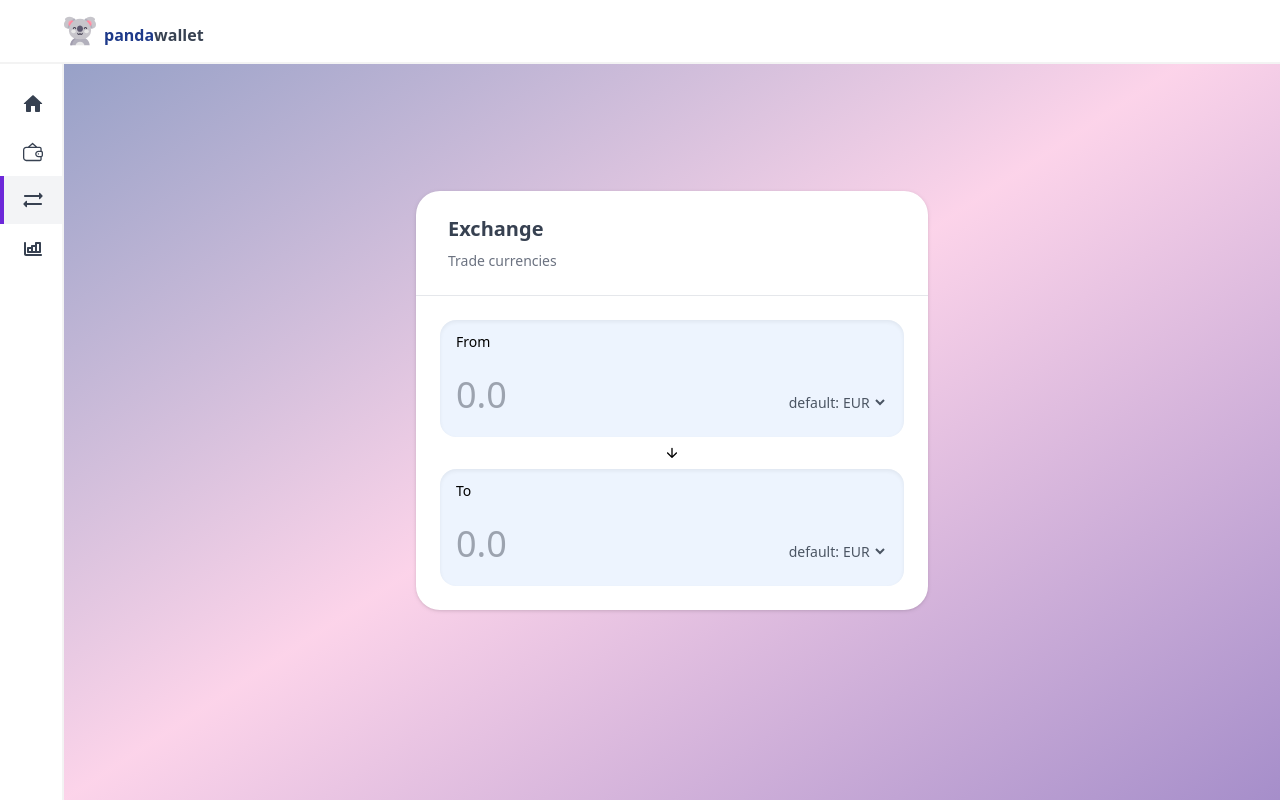
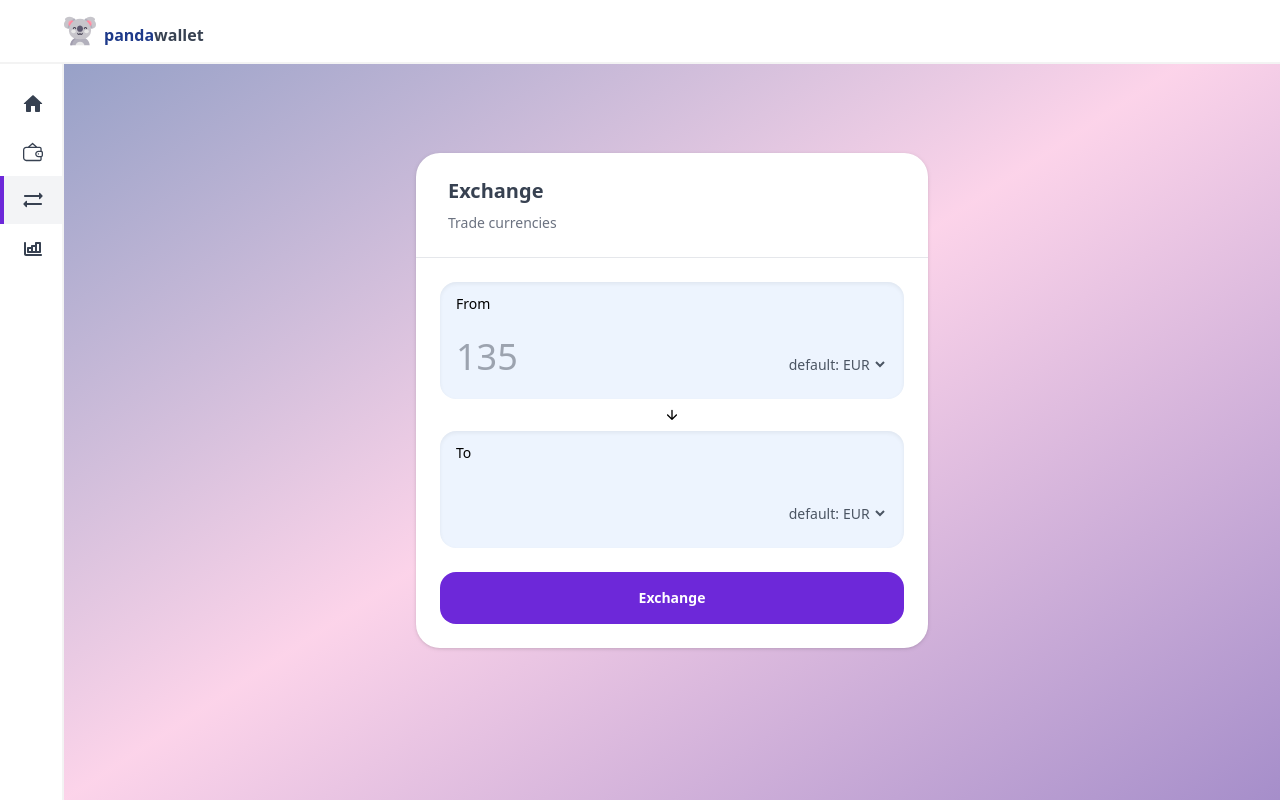
Before and after one commit to fr1j0/wallet, a React (Create React App) app: page /exchange in a window 1280 px wide. Built offline with nearby package versions, Linux system fonts and the light colour scheme; data requests are answered from the project's data file.

Commit message:
exchange pod working

```diff
--- a/db.json
+++ b/db.json
@@ -19,11 +19,11 @@
   "accounts": [
     {
       "id": "USD",
-      "balance": 127
+      "balance": 429.79999999999995
     },
     {
       "id": "EUR",
-      "balance": 13
+      "balance": 135
     },
     {
       "id": "CHF",
--- a/src/App.tsx
+++ b/src/App.tsx
@@ -3,6 +3,7 @@ import { BrowserRouter as Router } from "react-router-dom";
 import Header from "./components/header";
 import RouteContent from "./components/routeContent";
 import Sidebar from "./components/sidebar";
+import { fetchAccounts } from "./reducers/accountsReducer";
 import { fetchConfig } from "./reducers/configReducer";
 import { fetchCurrencies } from "./reducers/currencyReducer";
 import { useAppDispatch } from "./store";
@@ -13,6 +14,7 @@ function App() {
   useEffect(() => {
     dispatch(fetchConfig());
     dispatch(fetchCurrencies());
+    dispatch(fetchAccounts());
   }, []);
 
   return (
--- a/src/components/currencySelect/currencySelect.tsx
+++ b/src/components/currencySelect/currencySelect.tsx
@@ -4,11 +4,12 @@ import { selectConfig } from "../../reducers/configReducer";
 import { selectCurrencies } from "../../reducers/currencyReducer";
 
 type Props = {
+  disabled?: boolean;
   refEl?: LegacyRef<HTMLSelectElement>;
   onChange?: (currency: string) => void;
 };
 
-const CurrencySelect = ({ onChange, refEl }: Props) => {
+const CurrencySelect = ({ disabled, onChange, refEl }: Props) => {
   const config = useSelector(selectConfig);
   const currencies = useSelector(selectCurrencies);
   const [defaultCurrency, setDefaultCurrency] = useState("");
@@ -27,13 +28,14 @@ const CurrencySelect = ({ onChange, refEl }: Props) => {
 
   return (
     <span className="flex items-end pb-3">
-      <span className="text-sm font-normal">default:</span>
+      {disabled ? "" : <span className="text-sm font-normal">default:</span>}
       <select
         ref={refEl}
         name="currency"
         className="text-sm bg-transparent focus:outline-none"
         value={defaultCurrency}
         onChange={handleOnchange}
+        disabled={disabled}
       >
         {currencies.map((currency, index) => (
           <option key={index} value={currency.id}>
--- a/src/components/deposit/deposit.tsx
+++ b/src/components/deposit/deposit.tsx
@@ -26,10 +26,10 @@ const Deposit = () => {
     }
   }, [depositStatus]);
 
-  const doDeposit = async () => {
+  const doDeposit = () => {
     const amount: number = Number(inputRef?.current!.value);
     const currency = (currencyRef.current as HTMLSelectElement).value;
-    await dispatch(depositCurrency({ amount, currency }));
+    dispatch(depositCurrency({ amount, currency }));
   };
 
   return (
@@ -43,7 +43,7 @@ const Deposit = () => {
             className="appearance-none bg-transparent border-none shadow-none w-4/5 py-2 pr-3 text-gray-700 leading-tight focus:outline-none"
             placeholder="0.0"
           />
-          <CurrencySelect refEl={currencyRef} />
+          <CurrencySelect refEl={currencyRef} disabled />
         </div>
       </div>
       <button
--- a/src/components/exchange/exchange.tsx
+++ b/src/components/exchange/exchange.tsx
@@ -1,15 +1,93 @@
-import React from "react";
+import React, { useEffect, useRef, useState } from "react";
 import Pod from "../pod";
 import { ReactComponent as ArrowIcon } from "../../assets/icon-arrow.svg";
 import CurrencySelect from "../currencySelect";
+import {
+  Account,
+  exchangeCurrency,
+  fetchAccounts,
+  selectAccounts,
+  selectExchangeStatus,
+} from "../../reducers/accountsReducer";
+import { useDispatch, useSelector } from "react-redux";
+import { selectConfig } from "../../reducers/configReducer";
+import useExchangedValue from "../../hooks/useExchangedValue";
+import Spinner from "../spinner";
 
 const Exchange = () => {
-  const handleCurrencyChangeFrom = (currency: string) => {
-    // dispatch(updateConfig({ defaultCurrency: currency }));
+  const dispatch = useDispatch();
+  const inputFromRef = useRef<HTMLInputElement>(null);
+  const inputToRef = useRef<HTMLInputElement>(null);
+  const currencyFromRef = useRef<HTMLSelectElement>(null);
+  const currencyToRef = useRef<HTMLSelectElement>(null);
+  const accounts = useSelector(selectAccounts);
+  const defaultCurrency = useSelector(selectConfig).defaultCurrency;
+  const [fromAccount, setFromAccount] = useState<Account | null>(null);
+  const [toAccount, setToAccount] = useState<Account | null>(null);
+  const [fromValue, setFromValue] = useState<string>("");
+  const [exchanging, setExchanging] = useState(false);
+  const { exchange, calculateExchange } = useExchangedValue();
+  const exchangeStatus = useSelector(selectExchangeStatus);
+
+  useEffect(() => {
+    dispatch(fetchAccounts());
+    handleFromInputChange();
+  }, []);
+
+  useEffect(() => {
+    handleSelectFromChange(defaultCurrency);
+    handleSelectToChange(defaultCurrency);
+  }, [defaultCurrency]);
+
+  useEffect(() => {
+    if (exchangeStatus === "pending") {
+      setExchanging(true);
+    } else {
+      setExchanging(false);
+    }
+    if (exchangeStatus === "fulfilled") {
+      setFromValue("");
+      calculateExchange(0, fromAccount?.id!, fromAccount?.id!);
+    }
+  }, [exchangeStatus]);
+
+  const handleSelectFromChange = (currency: string) => {
+    if (inputFromRef.current) inputFromRef.current.value = "";
+    const account = accounts.list.find((account) => account.id === currency)!;
+    setFromAccount(account);
+    setFromValue("");
+    if (account) calculateExchange(0, account.id, account.id);
   };
 
-  const handleCurrencyChangeTo = (currency: string) => {
-    // dispatch(updateConfig({ defaultCurrency: currency }));
+  const handleSelectToChange = (currency: string) => {
+    if (inputToRef.current) inputToRef.current.value = "";
+    const account = accounts.list.find((account) => account.id === currency)!;
+    setToAccount(account);
+    if (fromAccount && account)
+      calculateExchange(Number(fromValue), fromAccount?.id!, account.id);
+  };
+
+  const handleFromInputChange = () => {
+    const fromCurrency = (currencyFromRef.current as HTMLSelectElement).value;
+    const fromAccount = accounts.list.find(
+      (account) => account.id === fromCurrency
+    );
+    const value = Number((inputFromRef.current as HTMLInputElement).value);
+    if (value <= fromAccount?.balance!) {
+      setFromValue(value > 0 ? value.toString() : "");
+    }
+    calculateExchange(value, fromAccount?.id!, toAccount?.id!);
+  };
+
+  const doExchange = () => {
+    dispatch(
+      exchangeCurrency({
+        amountFrom: Number(fromValue),
+        amountTo: exchange,
+        fromCurrency: fromAccount?.id!,
+        toCurrency: toAccount?.id!,
+      })
+    );
   };
 
   return (
@@ -18,11 +96,17 @@ const Exchange = () => {
         <div className="w-full text-sm mb-3">From</div>
         <div className="w-full text-4xl font-bold text-gray-600 flex justify-between">
           <input
+            ref={inputFromRef}
             type="number"
             className="appearance-none bg-transparent border-none shadow-none w-4/5 py-2 pr-3 text-gray-700 leading-tight focus:outline-none"
-            placeholder="0.0"
+            placeholder={fromAccount?.balance.toString()}
+            value={fromValue}
+            onChange={handleFromInputChange}
           />
-          <CurrencySelect onChange={handleCurrencyChangeFrom} />
+          <CurrencySelect
+            refEl={currencyFromRef}
+            onChange={handleSelectFromChange}
+          />
         </div>
       </div>
       <div className="w-full flex justify-center my-2">
@@ -32,13 +116,25 @@ const Exchange = () => {
         <div className="w-full text-sm mb-3">To</div>
         <div className="w-full text-4xl font-bold text-gray-600 flex justify-between">
           <input
+            ref={inputToRef}
             type="number"
             className="appearance-none bg-transparent border-none shadow-none w-4/5 py-2 pr-3 text-gray-700 leading-tight focus:outline-none"
-            placeholder="0.0"
+            value={exchange.toString()}
+            disabled
           />
-          <CurrencySelect onChange={handleCurrencyChangeTo} />
+          <CurrencySelect
+            refEl={currencyToRef}
+            onChange={handleSelectToChange}
+          />
         </div>
       </div>
+      <button
+        className="flex items-center justify-center w-full mt-6 bg-purple-700 text-sm text-white p-4 rounded-2xl font-semibold"
+        onClick={doExchange}
+      >
+        {exchanging && <Spinner />}
+        Exchange
+      </button>
     </Pod>
   );
 };
--- /dev/null
+++ b/src/hooks/useExchangedValue.ts
@@ -0,0 +1,27 @@
+import { useState } from "react";
+import { useSelector } from "react-redux";
+import { selectCurrencies } from "../reducers/currencyReducer";
+
+const useExchangedValue = () => {
+  const currencies = useSelector(selectCurrencies);
+  const [exchange, setExchange] = useState(0);
+
+  const calculateExchange = (
+    fromValue: number,
+    fromCurrencyId: string,
+    toCurrencyId: string
+  ) => {
+    const fromCurrency = currencies.find(
+      (currency) => currency.id === fromCurrencyId
+    );
+    const toCurrency = currencies.find(
+      (currency) => currency.id === toCurrencyId
+    );
+    const fromEUR = fromValue / fromCurrency?.ratio!;
+    setExchange(Number((fromEUR * toCurrency?.ratio!).toFixed(2)));
+  };
+
+  return { exchange, calculateExchange };
+};
+
+export default useExchangedValue;
--- a/src/hooks/useTotalBalance.ts
+++ b/src/hooks/useTotalBalance.ts
@@ -1,18 +1,21 @@
 import { useEffect, useState } from "react";
 import { useSelector } from "react-redux";
+import { selectAccounts } from "../reducers/accountsReducer";
 import { selectConfig } from "../reducers/configReducer";
 import store from "../store";
 
 const useTotalBalance = () => {
   const config = useSelector(selectConfig);
-
+  const accounts = useSelector(selectAccounts);
   const [totalBalance, setTotalBalance] = useState(0);
 
   const toDefaultCurrency = () => {
     const defaultCurrencyId = store.getState().config.params.defaultCurrency;
+
     const defaultAccount = store
       .getState()
       .currencies.list.find((curr) => curr.id === defaultCurrencyId);
+
     const totalEUR = store
       .getState()
       .accounts.list.map((acc) => {
@@ -22,12 +25,13 @@ const useTotalBalance = () => {
         return acc.balance / currency?.ratio!;
       })
       .reduce((acc, curr) => acc + curr, 0);
+
     return Number((totalEUR * defaultAccount?.ratio!).toFixed(3));
   };
 
   useEffect(() => {
     setTotalBalance(toDefaultCurrency());
-  }, [config.defaultCurrency]);
+  }, [accounts, config.defaultCurrency]);
 
   return totalBalance;
 };
--- a/src/reducers/accountsReducer.ts
+++ b/src/reducers/accountsReducer.ts
@@ -36,6 +36,52 @@ export const depositCurrency = createAsyncThunk<
   }
 );
 
+export const withdrawCurrency = createAsyncThunk<
+  void,
+  { amount: number; currency: string }
+>(
+  "accounts/deposit",
+  async ({ amount, currency }: { amount: number; currency: string }) => {
+    const account = await fetch(`http://localhost:4000/accounts/${currency}`);
+    const accountContent = await account.json();
+    const newBalance = {
+      ...accountContent,
+      balance: accountContent.balance - amount,
+    };
+
+    const response = await fetch(`http://localhost:4000/accounts/${currency}`, {
+      headers: {
+        Accept: "application/json",
+        "Content-Type": "application/json",
+      },
+      method: "PATCH",
+      body: JSON.stringify(newBalance),
+    });
+    return response.json();
+  }
+);
+
+export const exchangeCurrency = createAsyncThunk(
+  "accounts/exchangeCurrency",
+  async (
+    {
+      amountFrom,
+      amountTo,
+      fromCurrency,
+      toCurrency,
+    }: {
+      amountFrom: number;
+      amountTo: number;
+      fromCurrency: string;
+      toCurrency: string;
+    },
+    { dispatch }
+  ) => {
+    dispatch(withdrawCurrency({ amount: amountFrom, currency: fromCurrency }));
+    dispatch(depositCurrency({ amount: amountTo, currency: toCurrency }));
+  }
+);
+
 export type Account = {
   id: string;
   balance: number;
@@ -44,9 +90,10 @@ export type Account = {
 export type Accounts = {
   list: Account[];
   status: RequestStatus;
+  exchangeStatus: RequestStatus;
 };
 
-const initialState: Accounts = { list: [], status: "" };
+const initialState: Accounts = { list: [], status: "", exchangeStatus: "" };
 
 const accountsSlice = createSlice({
   name: "accounts",
@@ -78,10 +125,21 @@ const accountsSlice = createSlice({
         state.status = "rejected";
       }
     );
+    builder.addMatcher(isAnyOf(exchangeCurrency.pending), (state, action) => {
+      state.exchangeStatus = "pending";
+    });
+    builder.addMatcher(isAnyOf(exchangeCurrency.fulfilled), (state, action) => {
+      state.exchangeStatus = "fulfilled";
+    });
+    builder.addMatcher(isAnyOf(exchangeCurrency.rejected), (state, action) => {
+      state.exchangeStatus = "rejected";
+    });
   },
 });
 
 export const selectAccounts = ({ accounts }: RootState) => accounts;
 export const selectDepositStatus = ({ accounts }: RootState) => accounts.status;
+export const selectExchangeStatus = ({ accounts }: RootState) =>
+  accounts.exchangeStatus;
 
 export default accountsSlice.reducer;
```
